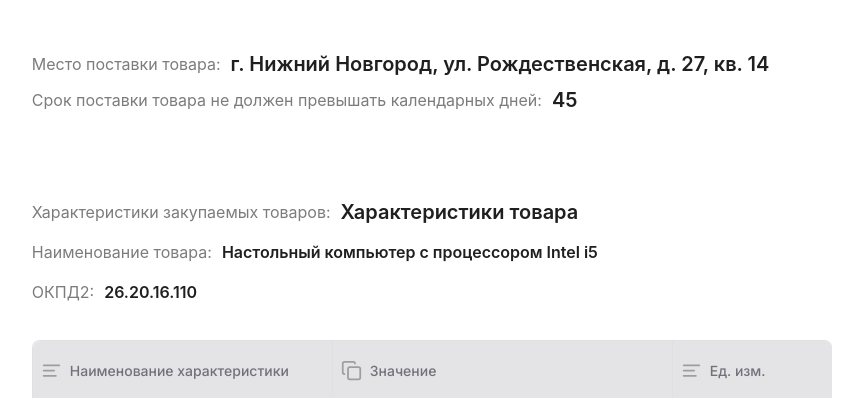
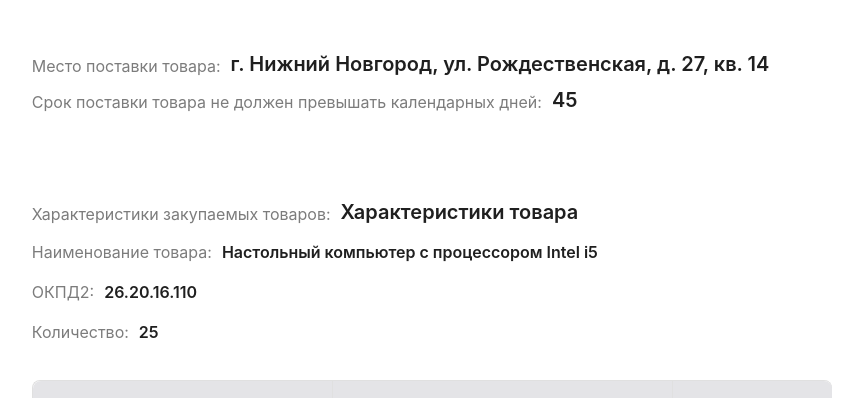
Before and after one commit to SuroZaqaryan/react-notion-table, a React app: page / in a window 1280 px wide. Shown: the top 398 px of the page, without its empty margins (209-1072 px from the left). Built offline with nearby package versions, Linux system fonts and the light colour scheme; the HTML template or start-up script is replaced by a standard one.

Commit message:
Add quantity

```diff
--- a/public/exampleSpec.json
+++ b/public/exampleSpec.json
@@ -6,6 +6,8 @@
       "chapter_name": "Характеристики товара",
       "item_name": "Настольный компьютер с процессором Intel i5",
       "OKPD2": "26.20.16.110",
+      "quantity": 25,
+
       "main_chars": [
         {
           "name": "Тип процессора",
@@ -952,6 +954,8 @@
       "chapter_name": "Характеристики товара",
       "item_name": "Лазерный принтер черно-белый",
       "OKPD2": "26.20.17.120",
+      "quantity": 61,
+
       "main_chars": [
         {
           "name": "Тип печати",
--- a/src/Table/MainTableView.tsx
+++ b/src/Table/MainTableView.tsx
@@ -21,6 +21,7 @@ export interface CharacteristicItem {
     chapter_name: string;
     item_name: string;
     OKPD2: string;
+    quantity: number,
     main_chars: MainChar[];
     dop_chars?: MainChar[]; // Added as it's used in the code
 }
@@ -51,6 +52,7 @@ interface TableState {
         chapterName: string;
         itemName: string;
         okpd2: string;
+        quantity: number,
     };
     dopChars?: any; // Replace with proper type if available
     selectedRowIndices: number[];
@@ -109,6 +111,7 @@ function MainTableView() {
         chapter_name: metadata.chapterName,
         item_name: metadata.itemName,
         OKPD2: metadata.okpd2,
+        quantity: metadata.quantity,
         main_chars: Array.from(mainCharMap.values()),
         dop_chars: Array.from(dopCharMap.values()),
       };
@@ -155,6 +158,7 @@ function MainTableView() {
                   chapterName: table.chapterName,
                   itemName: table.itemName,
                   okpd2: table.okpd2,
+                  quantity: table.quantity,
                 },
                 dopChars: table.dopChars,
                 mainChars: table.mainChars,
--- a/src/Table/lib/transformSpecToTables.js
+++ b/src/Table/lib/transformSpecToTables.js
@@ -43,6 +43,7 @@ function transformSpecToTables(spec) {
       chapterName: item.chapter_name,
       itemName: item.item_name,
       okpd2: item.OKPD2,
+      quantity: item.quantity,
       data: rows,
       dopChars: item.dop_chars || [],
       mainChars: item.main_chars || [],
--- a/src/Table/ui/EditableParagraph.jsx
+++ b/src/Table/ui/EditableParagraph.jsx
@@ -73,7 +73,7 @@ function EditableParagraph({
                     />
                 </Tooltip>
 
-                <Flex className="edit-paragraph" wrap align="center">
+                <Flex className="edit-paragraph" wrap align="flex-end">
                     {label && (
                         <div style={{ display: 'flex', alignItems: 'center', marginRight: 10, whiteSpace: 'normal' }}>
                             {label}
--- a/src/Table/ui/TableWrapper.jsx
+++ b/src/Table/ui/TableWrapper.jsx
@@ -59,6 +59,16 @@ function TableWrapper({
               ОКПД2:
             </Title>}
           />
+
+          <EditableParagraph
+            value={state.metadata.quantity}
+            onChange={handleMetadataChange("quantity")}
+            as={Typography.Title}
+            asProps={{ level: 5 }}
+            label={<Title level={5} style={{ margin: 0, fontWeight: 400, color: '#7c7c7c' }}>
+              Количество:
+            </Title>}
+          />
         </div>
 
         <div>
```
Also changed, not shown: src/Table/types/types.ts (+7 -5 lines).
